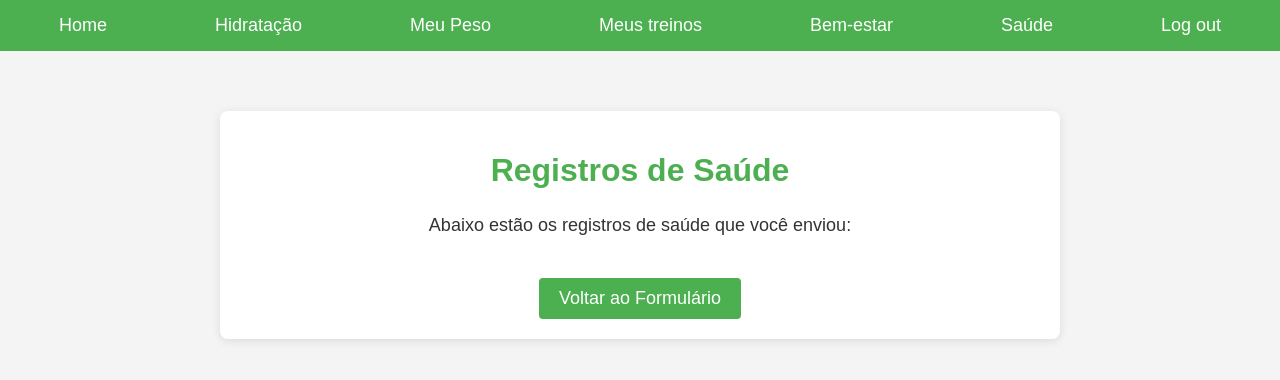
After one commit to luizfnogueira/PROJETO-FDS, a Django app: page /registrosaude/ in a window 1280 px wide. The commit adds this page. Shown: the top 380 px of the page. Run offline with Django 5.2, Linux system fonts and the light colour scheme; parts of the project's set-up code (start-up, migrations or seed data) failed here and were passed over.

Commit message:
update html css e django

```diff
--- /dev/null
+++ b/main/static/css/registrosaude.css
@@ -0,0 +1,94 @@
+body {
+    font-family: Arial, sans-serif;
+    margin: 0;
+    padding: 0;
+    background-color: #f4f4f4;
+    color: #333;
+}
+
+/* Estilos do menu */
+nav.menu {
+    background-color: #4CAF50;
+    padding: 5px;
+    display: flex;
+    justify-content: space-around;
+    align-items: center;
+    position: sticky;
+    top: 0;
+    z-index: 1000;
+}
+
+/* Estilo comum para links e botões no menu */
+nav.menu a,
+nav.menu button {
+    color: white;
+    text-decoration: none;
+    font-size: 18px;
+    transition: color 0.3s;
+    background: none;
+    border: none;
+    cursor: pointer;
+    padding: 10px 20px;
+    display: flex;
+    align-items: center;
+}
+
+/* Hover para links e botão de logout */
+nav.menu a:hover,
+nav.menu button:hover {
+    color: #e0e0e0;
+}
+
+/* Estilo específico para o botão de logout */
+nav.menu button {
+    background-color: #4CAF50;
+    border-radius: 5px;
+    transition: background-color 0.3s, transform 0.2s;
+}
+
+/* Efeitos de hover e clique para o botão de logout */
+nav.menu button:hover {
+    background-color: #FF4500;
+}
+
+nav.menu button:active {
+    background-color: #FF3300;
+    transform: scale(0.95);
+}
+
+main {
+    max-width: 800px;
+    margin: 60px auto;
+    padding: 20px;
+    background: white;
+    border-radius: 8px;
+    box-shadow: 0 2px 10px rgba(0, 0, 0, 0.1);
+    text-align: center; /* Centraliza o texto no main */
+}
+
+h1 {
+    color: #4CAF50;
+    font-size: 32px;
+}
+
+p {
+    font-size: 18px;
+    line-height: 1.6;
+}
+
+.botao {
+    display: inline-block;
+    padding: 10px 20px;
+    font-size: 18px;
+    color: white;
+    background-color: #4CAF50;
+    border: none;
+    border-radius: 4px;
+    text-decoration: none;
+    transition: background-color 0.3s;
+    margin-top: 20px;
+}
+
+.botao:hover {
+    background-color: #45a049;
+}
--- a/main/templates/html/adicionartreino.html
+++ b/main/templates/html/adicionartreino.html
@@ -35,6 +35,7 @@
         <a href="{% url 'meupeso' %}" tabindex="3">Meu Peso</a>
         <a href="{% url 'meustreinos' %}" tabindex="4" aria-label="Meus Treinos"> Meus treinos</a>
         <a href="{% url 'tecnicaspbemestar' %}" tabindex="6">Bem-estar</a>
+        <a href="{% url 'saude' %}" tabindex="7">Saúde</a>
 
         <!-- Botão de logout -->
         <form action="{% url 'logout' %}" method="post" style="display:inline;">
--- a/main/templates/html/alongamento.html
+++ b/main/templates/html/alongamento.html
@@ -14,6 +14,7 @@
         <a href="{% url 'meupeso' %}" tabindex="3">Meu Peso</a>
         <a href="{% url 'meustreinos' %}" tabindex="4" aria-label="Meus Treinos"><i class="fas fa-dumbbell"></i> Meus treinos</a>
         <a href="{% url 'tecnicaspbemestar' %}" tabindex="6">Bem-estar</a>
+        <a href="{% url 'saude' %}" tabindex="7">Saúde</a>
 
         <!-- Botão de logout -->
         <form action="{% url 'logout' %}" method="post" style="display:inline;">
--- a/main/templates/html/hidratacao.html
+++ b/main/templates/html/hidratacao.html
@@ -13,6 +13,7 @@
         <a href="{% url 'meupeso' %}" tabindex="3">Meu Peso</a>
         <a href="{% url 'meustreinos' %}" tabindex="4" aria-label="Meus Treinos"><i class="fas fa-dumbbell"></i> Meus treinos</a>
         <a href="{% url 'tecnicaspbemestar' %}" tabindex="6">Bem-estar</a>
+        <a href="{% url 'saude' %}" tabindex="7">Saúde</a>
 
         <!-- Botão de logout -->
         <form action="{% url 'logout' %}" method="post" style="display:inline;">
--- a/main/templates/html/historicohidratacao.html
+++ b/main/templates/html/historicohidratacao.html
@@ -13,6 +13,7 @@
         <a href="{% url 'hidratacao' %}" tabindex="2">Hidratação</a>
         <a href="{% url 'meupeso' %}" tabindex="3"><i class="fas fa-weight"></i> Meu peso</a>
         <a href="{% url 'meustreinos' %}" tabindex="4" aria-label="Meus Treinos"><i class="fas fa-dumbbell"></i> Meus treinos</a>
+        <a href="{% url 'saude' %}" tabindex="7">Saúde</a>
 
         <!-- Botão de logout -->
         <form action="{% url 'logout' %}" method="post" style="display:inline;">
--- a/main/templates/html/historicohumor.html
+++ b/main/templates/html/historicohumor.html
@@ -13,6 +13,8 @@
         <a href="{% url 'meupeso' %}">Meu Peso</a>
         <a href="{% url 'meustreinos' %}">Meus Treinos</a>
         <a href="{% url 'tecnicaspbemestar' %}">Bem-estar</a>
+        <a href="{% url 'saude' %}" tabindex="7">Saúde</a>
+
         <form action="{% url 'logout' %}" method="post" style="display:inline;">
             {% csrf_token %}
             <button type="submit" style="border:none; background:none; color:#000; cursor:pointer;">
--- a/main/templates/html/home.html
+++ b/main/templates/html/home.html
@@ -15,6 +15,7 @@
         <a href="{% url 'meupeso' %}" tabindex="3">Meu Peso</a>
         <a href="{% url 'meustreinos' %}" tabindex="4" aria-label="Meus Treinos"> Meus treinos</a>
         <a href="{% url 'tecnicaspbemestar' %}" tabindex="6">Bem-estar</a>
+        <a href="{% url 'saude' %}" tabindex="7">Saúde</a>
 
         <!-- Botão de logout -->
         <form action="{% url 'logout' %}" method="post" style="display:inline;">
--- a/main/templates/html/meupeso.html
+++ b/main/templates/html/meupeso.html
@@ -14,6 +14,7 @@
         <a href="{% url 'meupeso' %}" tabindex="3">Meu Peso</a>
         <a href="{% url 'meustreinos' %}" tabindex="4" aria-label="Meus Treinos"><i class="fas fa-dumbbell"></i> Meus treinos</a>
         <a href="{% url 'tecnicaspbemestar' %}" tabindex="6">Bem-estar</a>
+        <a href="{% url 'saude' %}" tabindex="7">Saúde</a>
 
         <!-- Botão de logout -->
         <form action="{% url 'logout' %}" method="post" style="display:inline;">
--- a/main/templates/html/meustreinos.html
+++ b/main/templates/html/meustreinos.html
@@ -16,6 +16,7 @@
         <a href="{% url 'meupeso' %}" tabindex="3">Meu Peso</a>
         <a href="{% url 'meustreinos' %}" tabindex="4" aria-label="Meus Treinos"><i class="fas fa-dumbbell"></i> Meus treinos</a>
         <a href="{% url 'tecnicaspbemestar' %}" tabindex="6">Bem-estar</a>
+        <a href="{% url 'saude' %}" tabindex="7">Saúde</a>
 
         <!-- Botão de logout -->
         <form action="{% url 'logout' %}" method="post" style="display:inline;">
--- /dev/null
+++ b/main/templates/html/registrosaude.html
@@ -0,0 +1,35 @@
+{% load static %}
+<!DOCTYPE html>
+<html lang="pt-BR">
+<head>
+    <meta charset="UTF-8">
+    <meta name="viewport" content="width=device-width, initial-scale=1.0">
+    <title>Registros de Saúde</title>
+    <link rel="stylesheet" type="text/css" href="{% static 'css/registrosaude.css' %}">
+</head>
+<body>
+    <nav class="menu">
+        <a href="{% url 'home' %}" tabindex="1">Home</a>
+        <a href="{% url 'hidratacao' %}" tabindex="2">Hidratação</a>
+        <a href="{% url 'meupeso' %}" tabindex="3">Meu Peso</a>
+        <a href="{% url 'meustreinos' %}" tabindex="4" aria-label="Meus Treinos"><i class="fas fa-dumbbell"></i> Meus treinos</a>
+        <a href="{% url 'tecnicaspbemestar' %}" tabindex="5">Bem-estar</a>
+        <a href="{% url 'saude' %}" tabindex="6">Saúde</a>
+
+        <!-- Botão de logout -->
+        <form action="{% url 'logout' %}" method="post" style="display:inline;">
+            {% csrf_token %}
+            <button type="submit" tabindex="7">Log out</button>
+        </form>
+    </nav>
+
+    <main>
+        <h1>Registros de Saúde</h1>
+        <p>Abaixo estão os registros de saúde que você enviou:</p>
+
+
+        <a class="botao" href="{% url 'saude' %}">Voltar ao Formulário</a>
+    </main>
+
+</body>
+</html>
--- a/main/templates/html/relaxamentomuscular.html
+++ b/main/templates/html/relaxamentomuscular.html
@@ -14,6 +14,7 @@
         <a href="{% url 'meupeso' %}" tabindex="3">Meu Peso</a>
         <a href="{% url 'meustreinos' %}" tabindex="4" aria-label="Meus Treinos"><i class="fas fa-dumbbell"></i> Meus treinos</a>
         <a href="{% url 'tecnicaspbemestar' %}" tabindex="6">Bem-estar</a>
+        <a href="{% url 'saude' %}" tabindex="7">Saúde</a>
 
         <!-- Botão de logout -->
         <form action="{% url 'logout' %}" method="post" style="display:inline;">
--- a/main/templates/html/respiracaoguiada.html
+++ b/main/templates/html/respiracaoguiada.html
@@ -14,6 +14,7 @@
         <a href="{% url 'meupeso' %}" tabindex="3">Meu Peso</a>
         <a href="{% url 'meustreinos' %}" tabindex="4" aria-label="Meus Treinos"><i class="fas fa-dumbbell"></i> Meus treinos</a>
         <a href="{% url 'tecnicaspbemestar' %}" tabindex="6">Bem-estar</a>
+        <a href="{% url 'saude' %}" tabindex="7">Saúde</a>
 
         <!-- Botão de logout -->
         <form action="{% url 'logout' %}" method="post" style="display:inline;">
--- a/main/templates/html/sentimento.html
+++ b/main/templates/html/sentimento.html
@@ -13,6 +13,7 @@
         <a href="{% url 'meupeso' %}" tabindex="3">Meu Peso</a>
         <a href="{% url 'meustreinos' %}" tabindex="4" aria-label="Meus Treinos"><i class="fas fa-dumbbell"></i> Meus treinos</a>
         <a href="{% url 'tecnicaspbemestar' %}" tabindex="6">Bem-estar</a>
+        <a href="{% url 'saude' %}" tabindex="7">Saúde</a>
 
         <!-- Botão de logout -->
         <form action="{% url 'logout' %}" method="post" style="display:inline;">
--- a/main/templates/html/tecnicaspbemestar.html
+++ b/main/templates/html/tecnicaspbemestar.html
@@ -14,6 +14,7 @@
         <a href="{% url 'meupeso' %}" tabindex="3">Meu Peso</a>
         <a href="{% url 'meustreinos' %}" tabindex="4" aria-label="Meus Treinos"><i class="fas fa-dumbbell"></i> Meus treinos</a>
         <a href="{% url 'tecnicaspbemestar' %}" tabindex="6">Bem-estar</a>
+        <a href="{% url 'saude' %}" tabindex="7">Saúde</a>
 
         <!-- Botão de logout -->
         <form action="{% url 'logout' %}" method="post" style="display:inline;">
--- a/main/urls.py
+++ b/main/urls.py
@@ -19,4 +19,6 @@ urlpatterns = [
     path('respiracaoguiada/', views.respiracaoguiada, name='respiracaoguiada'),
     path('relaxamentomuscular/', views.relaxamentomuscular, name='relaxamentomuscular'),
     path('historicohumor/', views.historico_humor, name='historicohumor'),
+    path('saude/', views.saude, name='saude'),
+    path('registrosaude/', views.registrosaude, name='registrosaude'),
 ]
--- a/main/views.py
+++ b/main/views.py
@@ -171,3 +171,9 @@ def respiracaoguiada(request):
 
 def tecnicaspbemestar(request):
     return render(request, 'html/tecnicaspbemestar.html')
+
+def saude(request):
+    return render(request, 'html/saude.html')
+
+def registrosaude(request):
+    return render(request, 'html/registrosaude.html')
```
Also changed, not shown: main/static/css/login.css (+56 -78 lines), main/static/css/saude.css (added, +123 -0 lines), main/templates/html/saude.html (added, +59 -0 lines), db.sqlite3.
